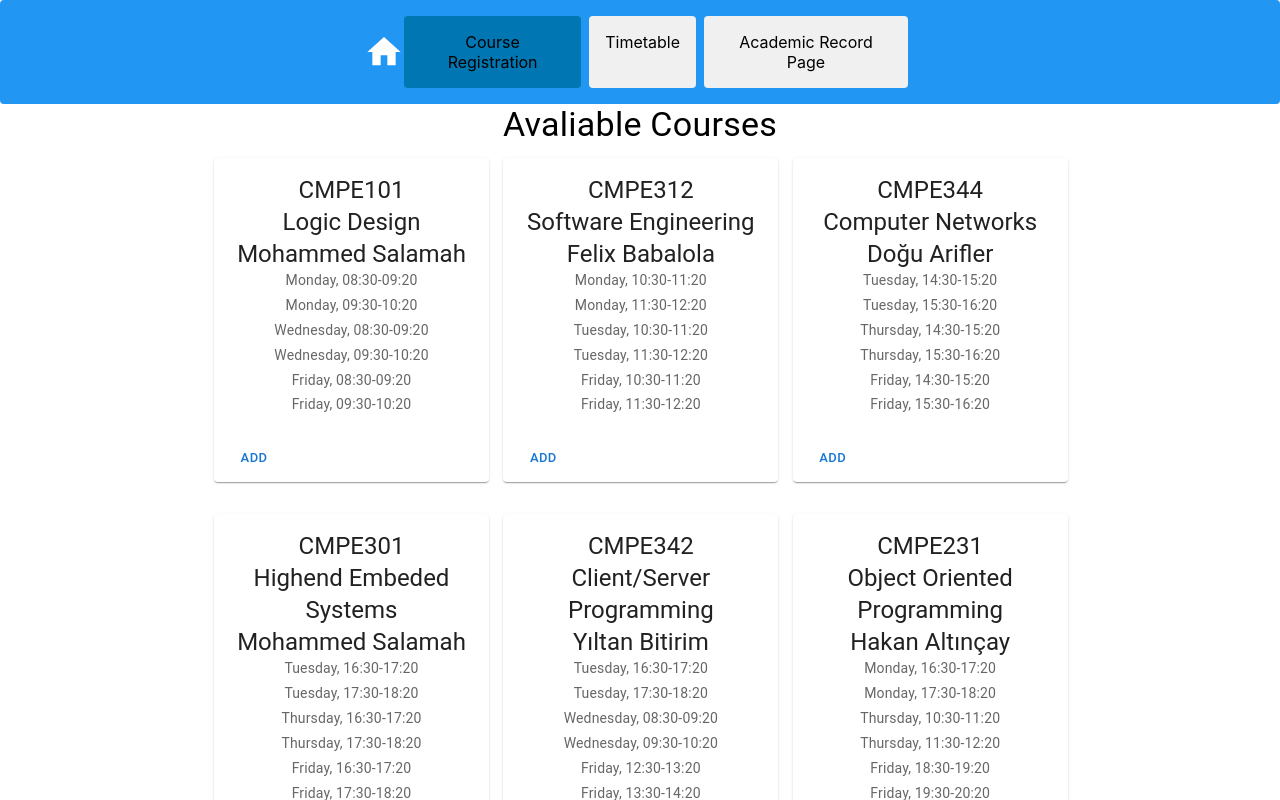
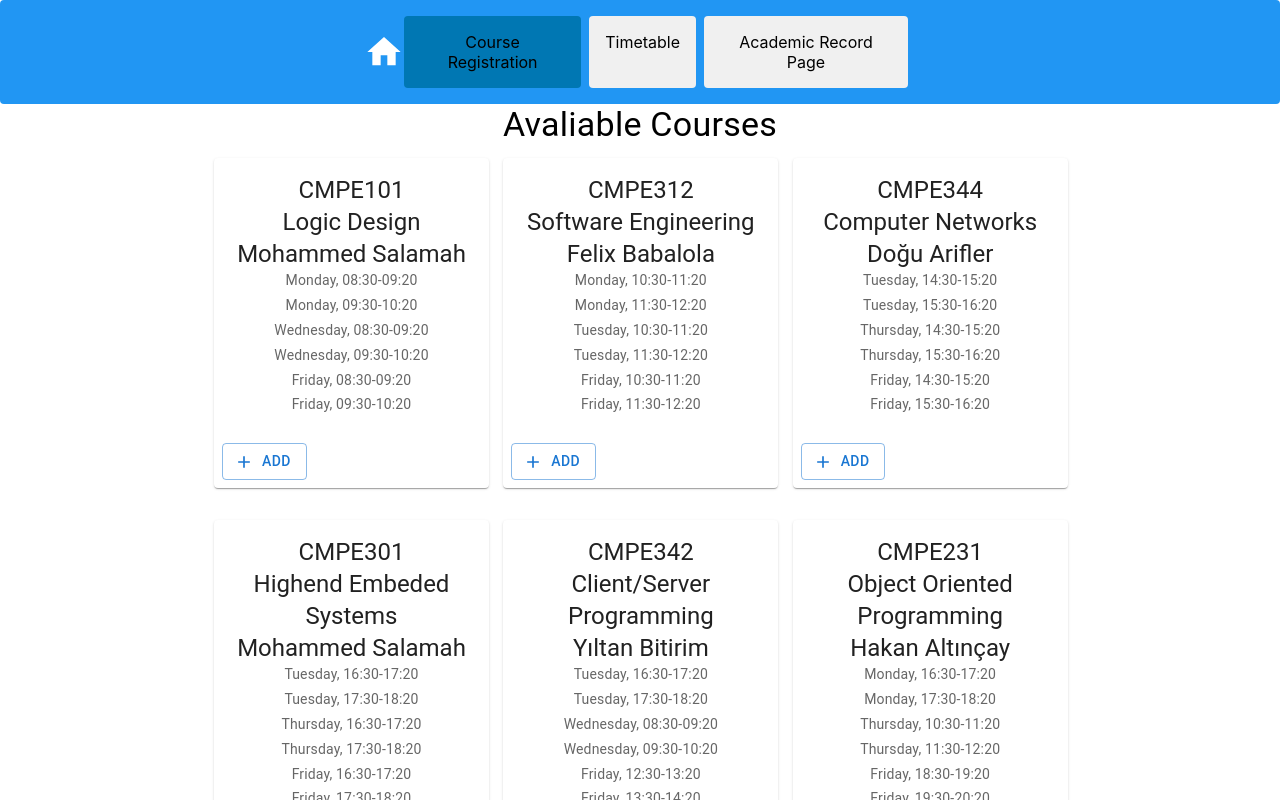
Before and after one commit to ZAGORE7/StudentPortal, a React (Create React App) app: page /student/course-registration in a window 1280 px wide. Shown: the top 800 px of the page. Built offline with nearby package versions, Linux system fonts and the light colour scheme.

Commit message:
Add & Remove

```diff
--- a/src/pages/CourseRegistrationPage.js
+++ b/src/pages/CourseRegistrationPage.js
@@ -1,5 +1,6 @@
 import React, { useState, useContext } from "react";
 import { CourseContext } from "../components/CourseContext";
+import {Delete, Add} from '@mui/icons-material';
 import {
   Container,
   Grid,
@@ -222,13 +223,25 @@ function CourseRegistrationPage() {
                   ))}
                 </CardContent>
                 <CardActions>
+                  {isCourseAlreadySelected(course) ? (
                     <Button
-                    size="small"
+                      startIcon={<Delete />}
+                      color="error"
+                      variant="outlined"
+                      onClick={() => removeCourse(course.id)}
+                    >
+                      Remove
+                    </Button>
+                  ) : (
+                    <Button
+                      startIcon={<Add />}
                       color="primary"
+                      variant="outlined"
                       onClick={() => addCourse(course)}
                     >
                       Add
                     </Button>
+                  )}
                 </CardActions>
               </Card>
             </Grid>
@@ -336,7 +349,9 @@ function CourseRegistrationPage() {
                   <TableCell>
                     <Button
                       size="small"
-                      color="secondary"
+                      startIcon={<Delete />}
+                      color="error"
+                      variant="outlined"
                       onClick={() => removeCourse(course.id)}
                     >
                       Remove
```
Lines whose indentation alone changed are shown as unchanged.
